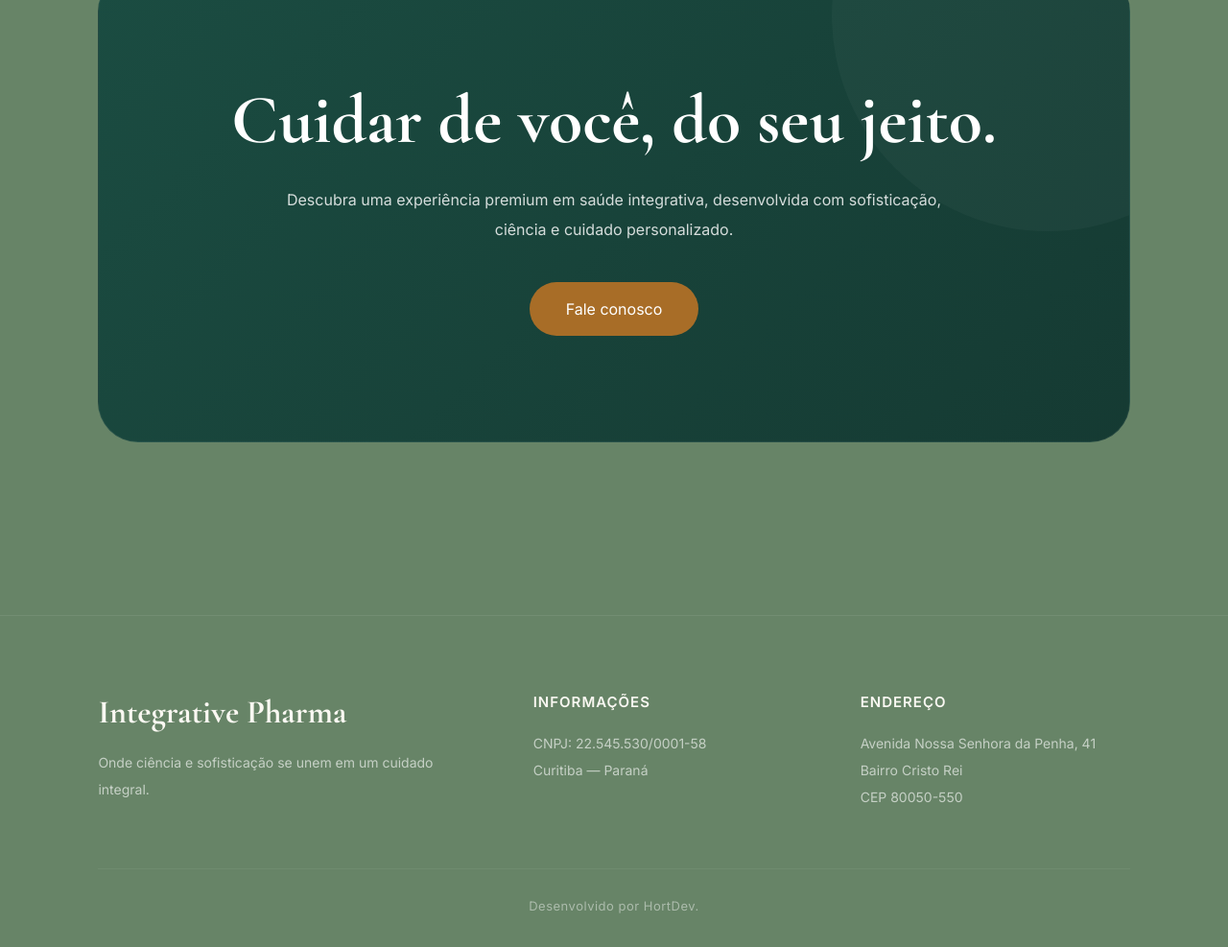
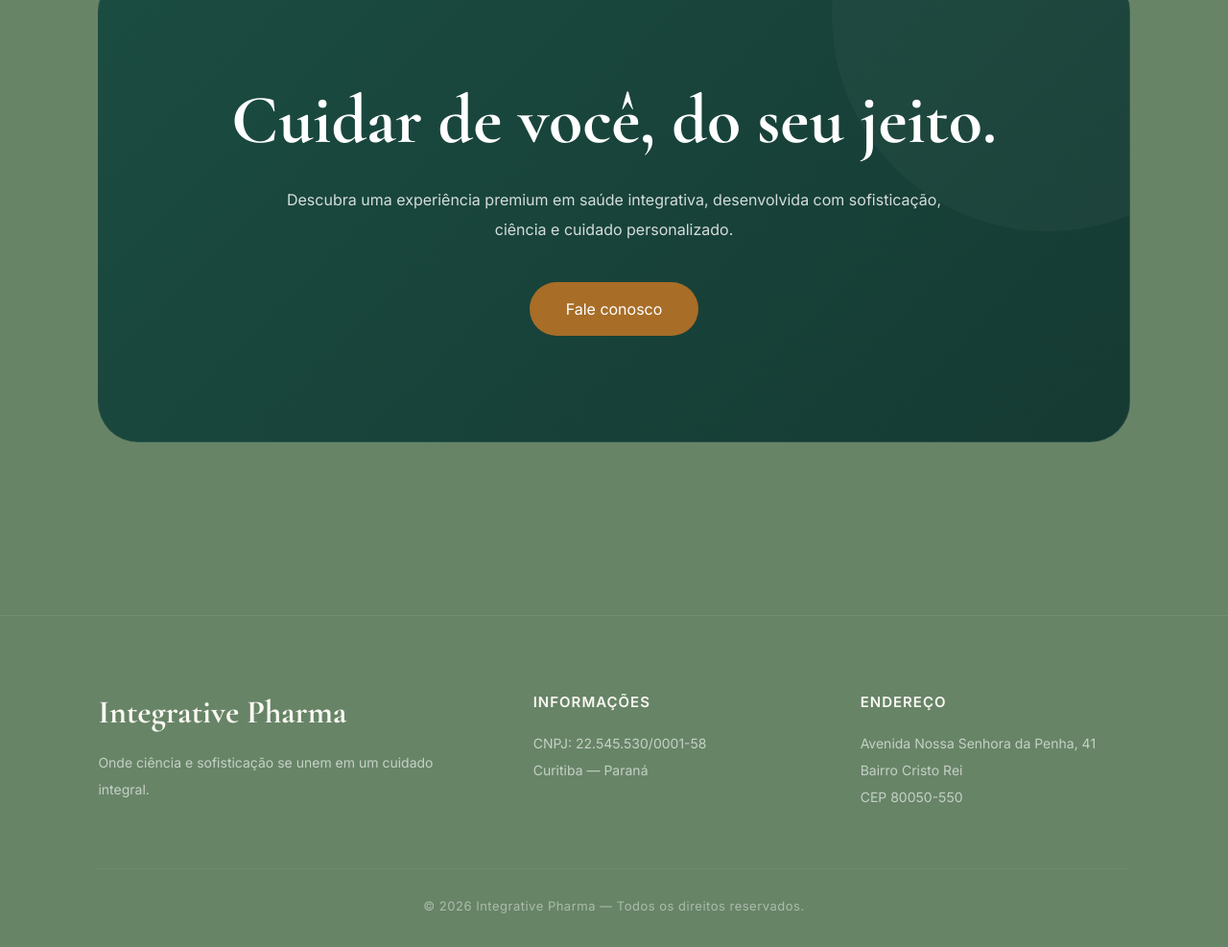
Before and after one commit to eduhortsh-png/pharma, a plain HTML site: page index.html in a window 1280 px wide. Shown: the part 3278-4265 px from the top of the page at 96% size. Drawn offline with nearby package versions, Linux system fonts and the light colour scheme.

Commit message:
Update index.html

```diff
--- a/index.html
+++ b/index.html
@@ -1137,7 +1137,7 @@ FOOTER
 
     <div class="footer-bottom">
 
-        Desenvolvido por HortDev.
+        © 2026 Integrative Pharma — Todos os direitos reservados.
 
     </div>
 
```
